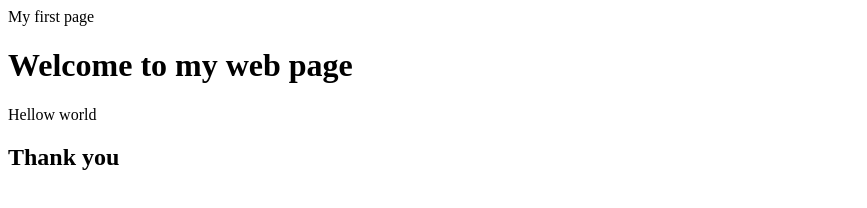
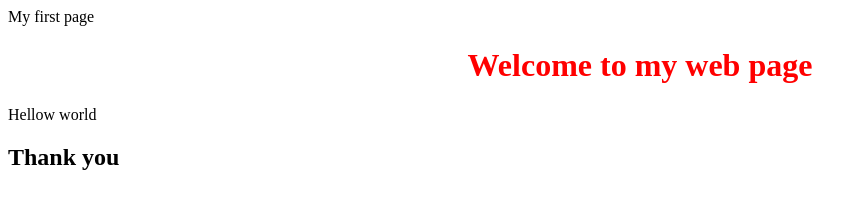
Before and after one commit to sakibp0034/sakibp0034.github.io, a plain HTML site: page index.html in a window 1280 px wide. Shown: the whole page, without its empty margins (0-867 px from the left). Drawn offline with Linux system fonts and the light colour scheme.

Commit message:
add style

```diff
--- a/index.html
+++ b/index.html
@@ -1,6 +1,15 @@
 <html>
     <head>
         <tittle>My first page</tittle>
+        <style>
+            h1{
+                color: red;
+                text-align: center;
+            }
+            body{
+                background-color: white;
+            }
+        </style>
     </head>
     <body>
         <h1>Welcome to my web page</h1>
```
